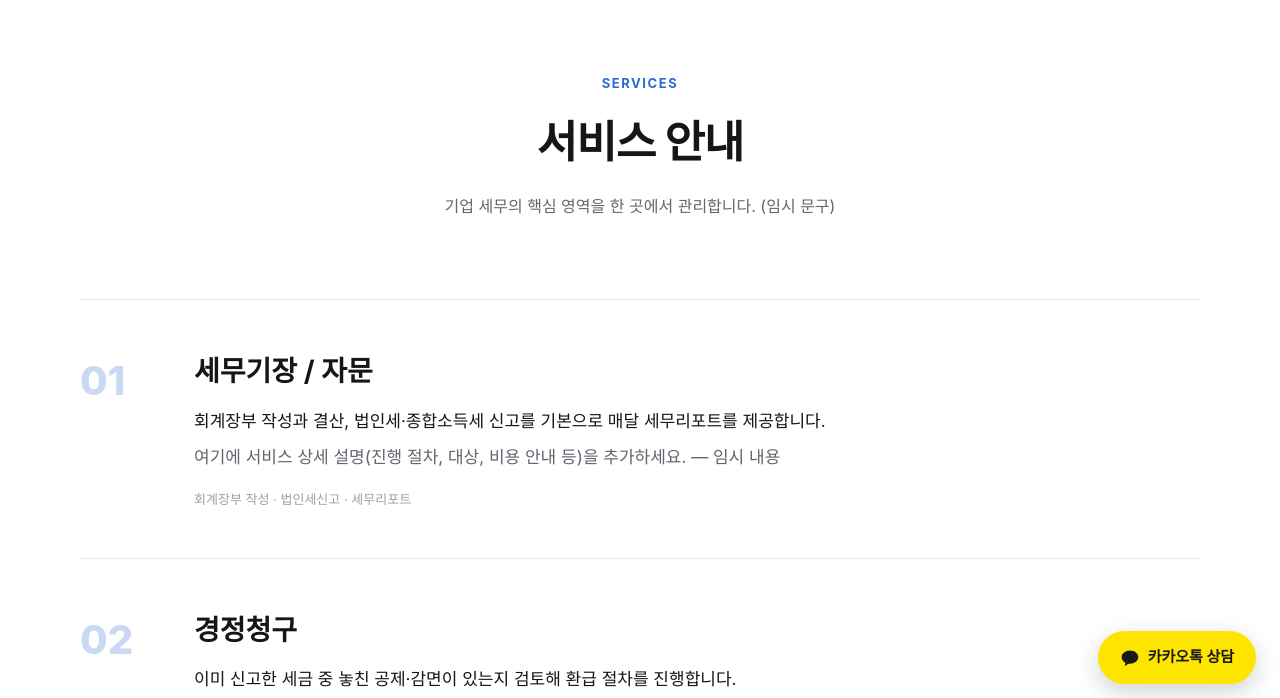
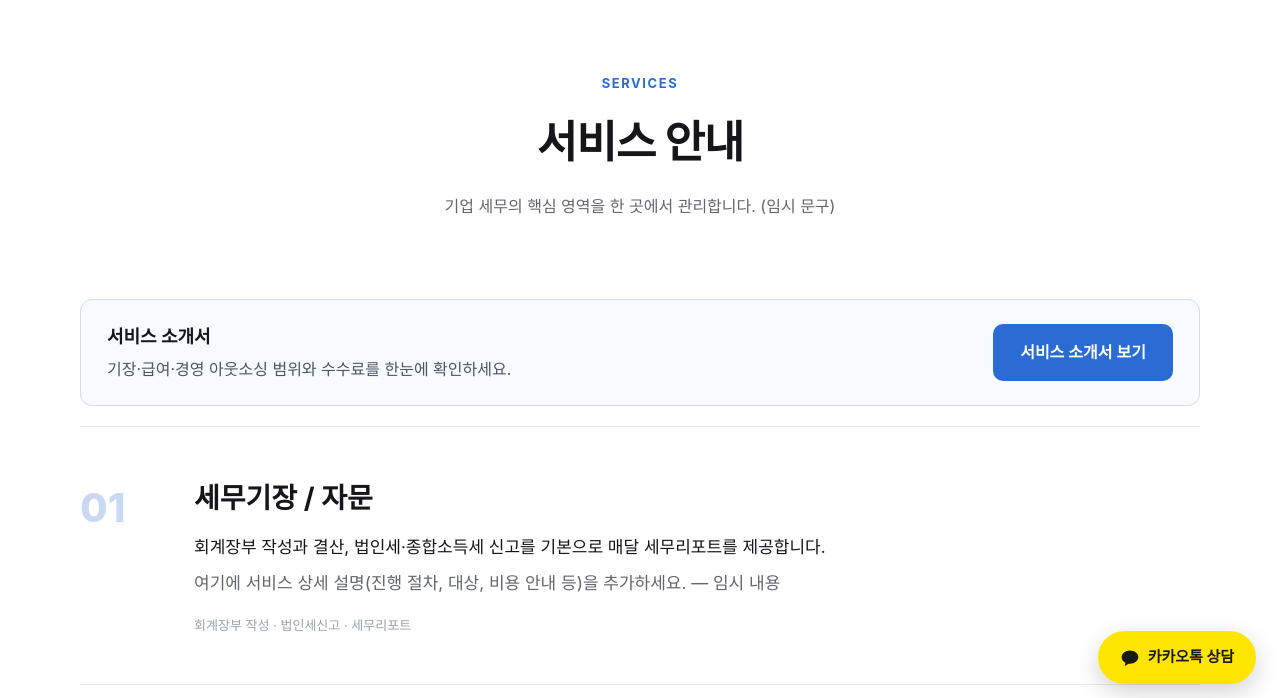
Before and after one commit to dahamsptax/dahamtax-songpa.github.io, a plain HTML site: page services.html in a window 1280 px wide. Shown: the part 92-790 px from the top of the page. Drawn offline with Linux system fonts and the light colour scheme; a web font is replaced by a local one.

Commit message:
Add 서비스 소개서 banner inside services page
Co-Authored-By: Claude Sonnet 5.5 <noreply@anthropic.com>
Claude-Session: https://claude.ai/code/session_01KF1ckzrLb59VFHGRAp7vzy

```diff
--- a/services.html
+++ b/services.html
@@ -24,6 +24,15 @@
   </div>
 </section>
 
+<section class="block" style="padding-top:20px;padding-bottom:0">
+  <div class="container">
+    <div style="display:flex;justify-content:space-between;align-items:center;gap:16px;flex-wrap:wrap;border:1px solid #d5dbe5;border-radius:12px;padding:22px 26px;background:#f7faff">
+      <div><strong style="font-size:18px">서비스 소개서</strong><div style="margin-top:4px;color:#4b5563">기장·급여·경영 아웃소싱 범위와 수수료를 한눈에 확인하세요.</div></div>
+      <a class="btn btn-primary" href="intro/">서비스 소개서 보기</a>
+    </div>
+  </div>
+</section>
+
 <section class="block" style="padding-top:20px">
   <div class="container" id="service-list"></div>
 </section>
```
